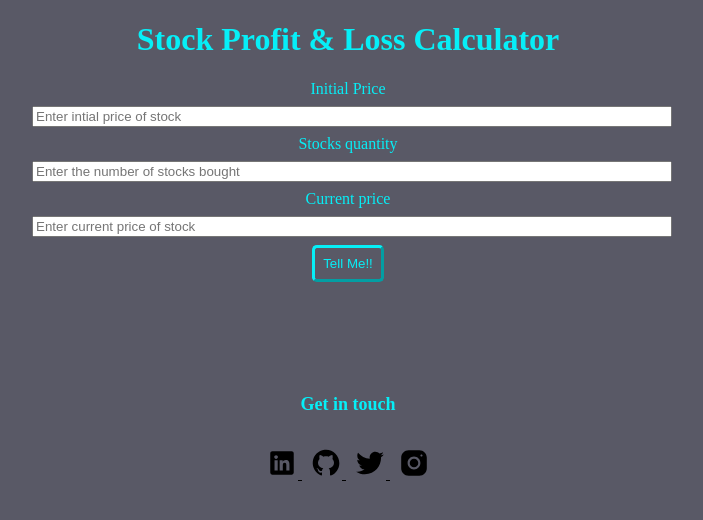
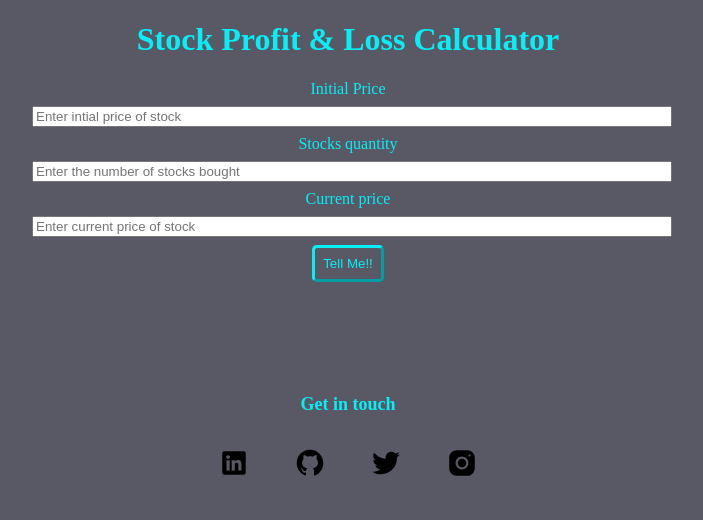
Before and after one commit to UshaGururaj/stock-profit-loss, a plain HTML site: page index.html in a window 1280 px wide. Shown: the whole page, without its empty margins (292-995 px from the left). Drawn offline with Linux system fonts and the light colour scheme.

Commit message:
fix : css added

```diff
--- a/styles.css
+++ b/styles.css
@@ -42,6 +42,12 @@ label{
     border-radius: 0.3rem;
     cursor: pointer;
 }
+
+.link{
+    text-decoration: none;
+    padding: 1rem;
+}
+
 .list-non-bullet {
     list-style: none;
     padding-inline-start: 0px;
```
